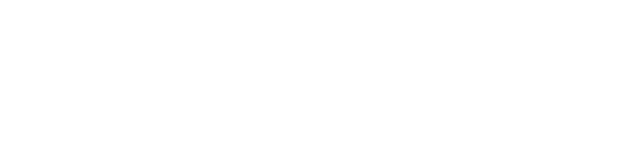
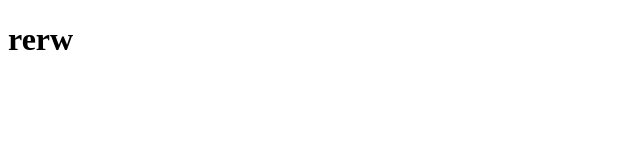
Before and after one commit to khabibullohb/polar, a plain HTML site: page index.html in a window 1280 px wide. Shown: the whole page, without its empty margins (0-640 px from the left). Drawn offline with Linux system fonts and the light colour scheme.

Commit message:
Add heading

```diff
--- a/index.html
+++ b/index.html
@@ -7,6 +7,6 @@
     <title>Document</title>
 </head>
 <body>
-
+    <h1>rerw</h1>
 </body>
 </html>
```
